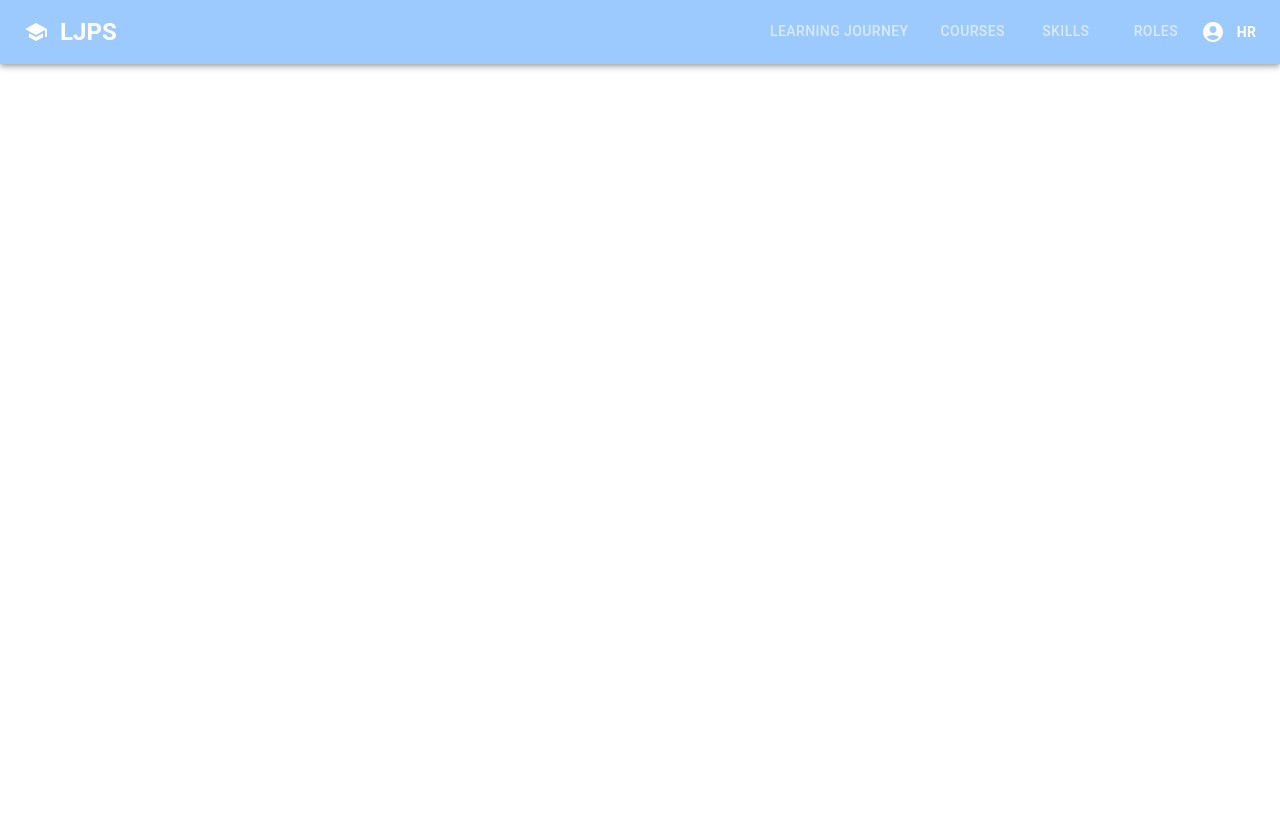
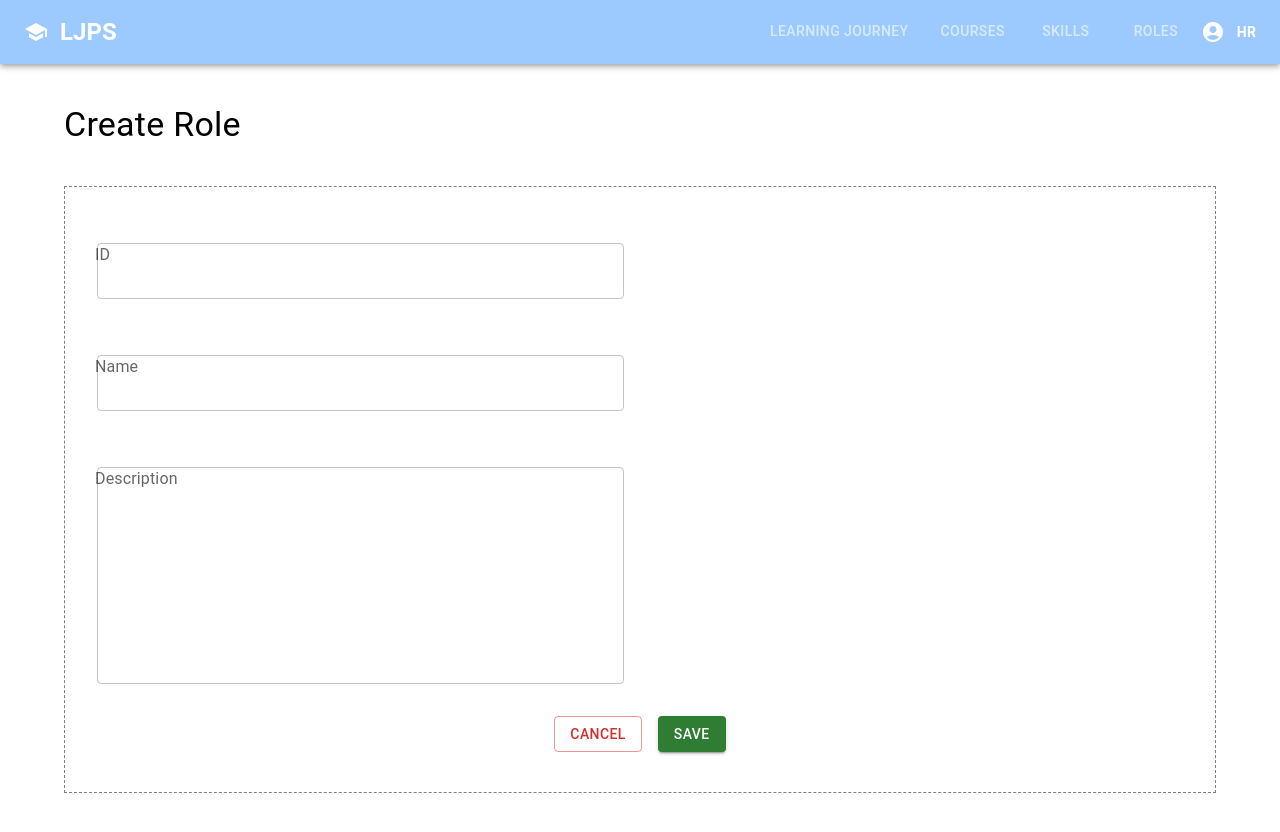
Before and after one commit to huilynt/LJMS, a React (Create React App) app: page /hr/roles/create in a window 1280 px wide. Before the commit the page ends 800 px from the top, so only its background shows below. Built offline with nearby package versions, Linux system fonts and the light colour scheme.

Commit message:
Update for hr delete a role

```diff
--- a/src/App.js
+++ b/src/App.js
@@ -12,6 +12,7 @@ import ViewAllAvailRoles from './pages/ViewAllAvailRoles';
 import RoleSkill from "./pages/RoleSkill";
 import CreateSkill from "./pages/CreateSkill";
 import EditSkills from "./pages/EditSkills";
+import CreateRoleHr from "./pages/CreateRoleHr";
 
 function App() {
 
@@ -22,6 +23,8 @@ function App() {
         <Route exact path="/LearningJourney" element={<LearningJourney/>} />
         <Route exact path="/Courses" element={<Courses/>} />
         <Route exact path="/Roles" element={<Roles/>} />
+        <Route exact path="hr/roles" element={<Roles/>} />
+        <Route exact path="hr/roles/create" element={<CreateRoleHr/>} />
         <Route exact path="/Skills" element={<Skills/>} />
         <Route exact path="hr/skills" element={<Skills/>}/>
         <Route exact path="hr/edit/skills/:skillID" element={<EditSkills/>} />
--- /dev/null
+++ b/src/pages/CreateRoleHr.js
@@ -0,0 +1,127 @@
+import { React, useState} from "react";
+import axios from 'axios';
+import { useNavigate } from 'react-router-dom';
+import Container from '@mui/material/Container';
+import Box from '@mui/material/Box';
+import FormControl from '@mui/material/FormControl';
+import InputLabel from '@mui/material/InputLabel';
+import OutlinedInput from '@mui/material/OutlinedInput';
+import Button from '@mui/material/Button';
+import Stack from '@mui/material/Stack';
+import CreateConfirm from '../components/CreateConfirm'
+import Alert from '@mui/material/Alert';
+
+function CreateRoleHr(){
+    const [jobrole, setJobRole] = useState(
+        {
+            JobRole_ID: "",
+            JobRole_Name: "",
+            JobRole_Desc: ""
+        }
+    );
+    const [createConfirm, setCreateConfirm] = useState(false);
+    const [error, setError] = useState("");
+
+    let navigate = useNavigate();
+
+    const handleChange = (event) => {
+        const value = event.target.value;
+        setJobRole({
+            ...jobrole,
+            [event.target.name]: value
+        });
+    };
+
+    function saveChanges(e) {
+        e.preventDefault();
+
+        if(jobrole.JobRole_ID === "" || jobrole.JobRole_Name === "" || jobrole.JobRole_Desc === ""){
+            setError("All fields must be filled")
+        }
+        else if(jobrole.JobRole_ID.length > 50){
+            setError("Role ID too long")
+        }
+        else if(jobrole.JobRole_Name.length > 50){
+            setError("Role Name too long")
+        }
+        else if(jobrole.JobRole_Desc.length > 255){
+            setError("Role Description too long")
+        }
+        else{
+            axios.post('http://127.0.0.1:50000/jobrole/create',jobrole)
+            .then((response) =>{
+                setCreateConfirm(true);
+            })
+            .catch(error => {
+                console.log(error)
+                setError("The role ID or name entered is already in used. Kindly enter another ID or name.");
+            })
+        }
+    };
+
+
+
+    function cancelChanges(){
+        navigate("/hr/Roles")
+    }
+
+    return (
+        <Container sx={{mt:5}}>
+            <Box sx={{ typography: { xs: 'h6', md:'h4'}}}>Create Role</Box>
+            {error.length > 0 ? <Alert sx={{mb:-3, mt:2}} severity="error">{error}</Alert> : <></>}
+            {/* <form onSubmit={saveChanges} > */}
+                <Box sx={{my:5, py:5, px:2, border:'1px dashed grey'}} component="form">
+                    <Stack direction={{xs:"column", md:"row" }} spacing={5}>
+                        <Stack spacing={2} sx={{width: {xs:"100%",md:"50%"}}}>
+                            <FormControl>
+                                <InputLabel htmlFor="jobrole-id">ID</InputLabel>
+                                <OutlinedInput
+                                id="jobrole-id"
+                                value={jobrole.JobRole_ID}
+                                onChange={handleChange}
+                                name="JobRole_ID"
+                                label="jobrole-id"
+                                sx={{ m: 2, mb:3}}
+                                />
+                            </FormControl>
+
+                            <FormControl>
+                                <InputLabel htmlFor="jobrole-name">Name</InputLabel>
+                                <OutlinedInput
+                                    id="jobrole-name"
+                                    value={jobrole.JobRole_Name}
+                                    onChange={handleChange}
+                                    name="JobRole_Name"
+                                    label="jobrole-name"
+                                    sx={{ m: 2, mb:3}}
+                                />
+                            </FormControl>
+
+                            <FormControl>
+                                <InputLabel htmlFor="jobrole-desc">Description</InputLabel>
+                                <OutlinedInput
+                                    id="jobrole-desc"
+                                    label="jobrole-desc"
+                                    name="JobRole_Desc"
+                                    multiline
+                                    rows={8}
+                                    value={jobrole.JobRole_Desc}
+                                    onChange={handleChange}
+                                    sx={{ m: 2 }}
+                                />
+                            </FormControl>
+                        </Stack>
+                    </Stack>
+                    <Stack direction="row" spacing={2} justifyContent="center" sx={{mt:2}}>
+                        <Button variant="outlined" color="error" onClick={cancelChanges}>Cancel</Button>
+                        <Button variant="contained" color="success" onClick={saveChanges}>Save</Button>
+                    </Stack>
+                    {createConfirm === true ? <CreateConfirm name="JobRoles"/> : <></>}
+            </Box>
+        {/* </form> */}
+
+        </Container>
+    );
+}
+
+export default CreateRoleHr;
--- a/src/pages/Roles.js
+++ b/src/pages/Roles.js
@@ -1,17 +1,21 @@
-import React, { useEffect, useState } from "react";
+import { useEffect, useState, React } from 'react';
 import axios from 'axios';
-import {Link, Container, Box, ListItem} from '@mui/material';
+import { useLocation } from 'react-router-dom';
+import {Grid, Button, Link, Container} from '@mui/material';
+import { useNavigate } from "react-router-dom";
+import { styled } from '@mui/material/styles';
 import Table from '@mui/material/Table';
 import TableBody from '@mui/material/TableBody';
-import TableCell, { tableCellClasses }  from '@mui/material/TableCell';
+import TableCell, { tableCellClasses } from '@mui/material/TableCell';
 import TableContainer from '@mui/material/TableContainer';
 import TableHead from '@mui/material/TableHead';
 import TableRow from '@mui/material/TableRow';
 import Paper from '@mui/material/Paper';
-import { styled } from '@mui/material/styles';
-import ArrowForwardIosIcon from '@mui/icons-material/ArrowForwardIos';
-import List from '@mui/material/List';
-
+import EditIcon from '@mui/icons-material/Edit';
+import DeleteOutlineIcon from '@mui/icons-material/DeleteOutline';
+import IconButton from '@material-ui/core/IconButton';
+import Stack from '@mui/material/Stack';
+import { pink } from '@mui/material/colors';
 
 
 const StyledTableCell = styled(TableCell)(({ theme }) => ({
@@ -29,7 +33,6 @@ const StyledTableCell = styled(TableCell)(({ theme }) => ({
     '&:last-child': {
         borderRight: 0,
     },
-
 }));
 
 const StyledTableRow = styled(TableRow)(({ theme }) => ({
@@ -38,87 +41,73 @@ const StyledTableRow = styled(TableRow)(({ theme }) => ({
     },
 }));
 
+function Roles() {
+    const [jobroles, setJobRoles] = useState([]);
+    let location = useLocation();
+    console.log(location)
+    const navigate = useNavigate();
 
-export default function Roles() {
-
-
-    const [jobroleData, setJobRoleData] = useState([])
-
-    useEffect(()=>{
-        axios.get('http://127.0.0.1:5000/jobrole').then(response => {
-            console.log("SUCCESS", response)
-            // setJobRoleData(response.data.data)
-
-            let jobrole_list = response.data.data
-            for (let i=0; i<jobrole_list.length; i++){
-                let id = jobrole_list[i]['JobRole_ID']
-
-                axios.get('http://127.0.0.1:5000/' + id + '/skills').then(response => {
-                    console.log("SUCCESS", response)
-                    var skill_list = response.data.data
-                    jobrole_list[i]["skills"] = skill_list;
-                    console.log(jobrole_list[i])
-                    setJobRoleData(prevState => [...prevState, jobrole_list[i]])
-
-                }).catch(error => {
-                    console.log(error)
+    useEffect(() => {
+        axios.get(`http://127.0.0.1:5000/jobrole`)
+        .then ((response) => {
+            console.log(response)
+            setJobRoles(response.data.data)
         })
-            }
-        }).catch(error => {
-            console.log(error)
+        .catch(error => {
+            console.log(error.message)
         })
-
-    },[])
-
-    console.log(jobroleData)
+    }, [])
 
     return (
         <Container sx={{mt:5}}>
-        <Box sx={{ typography: { xs: 'h6', md:'h4'},borderBottom: 1}}>View Roles</Box>
+            <Grid container sx={{borderBottom:1, display:'flex', alignItems: 'center', pb:1}}>
+                <Grid item sx={{ typography: { xs: 'h6', md:'h4'}}} xs={8} md={4}>
+                    All Roles
+                </Grid>
+                {location.pathname.toLowerCase() === "/hr/roles" ?
+                <Grid item xs={3} md={2} >
+                <Link href={'/hr/roles/create'} underline="none">
+                    <Button variant="contained" color="success" size="medium">Create</Button>
+                </Link>
+                </Grid>
+                : <></>}
 
+            </Grid>
 
-        <TableContainer sx={{mt:2}} component={Paper}>
+            <TableContainer component={Paper} sx={{marginTop:2, marginBottom:10}}>
                 <Table sx={{minWidth: 200}}>
-                <TableHead stickyHeader>
+                    <TableHead>
                         <TableRow>
-                        <StyledTableCell sx={{ display: { xs: 'none', md: 'table-cell' } }}>ID</StyledTableCell>
-                        <StyledTableCell sx={{borderRight: {xs:0, md:'0.5px solid grey'}}}>Role Name</StyledTableCell>
+                            <StyledTableCell sx={{ display: { xs: 'none', md: 'table-cell' } }}>Role_ID</StyledTableCell>
+                            <StyledTableCell sx={{borderRight: {xs:0, md:'0.5px solid grey'}}}>Name</StyledTableCell>
                             <StyledTableCell sx={{ display: { xs: 'none', md: 'table-cell' } }}>Description</StyledTableCell>
-                        <StyledTableCell>Skills Required</StyledTableCell>
-                        <StyledTableCell>Choose Role</StyledTableCell>
+                            {location.pathname.toLowerCase() === "/hr/roles" ? <StyledTableCell align='center'>Edit Role</StyledTableCell>: <></>}
                         </TableRow>
                     </TableHead>
                     <TableBody>
-                    {jobroleData.map((row,index) => (
-                            <StyledTableRow key={index}>
-                                <StyledTableCell sx={{ display: { xs: 'none', md: 'table-cell' } }}>{row.JobRole_ID}</StyledTableCell>
-                                <StyledTableCell sx={{borderRight: {xs:0, md:'0.5px solid grey'}}}>{row.JobRole_Name}</StyledTableCell>
-                                <StyledTableCell sx={{ display: { xs: 'none', md: 'table-cell' } }}>{row.JobRole_Desc}</StyledTableCell>
-                                <StyledTableCell>
-
-                                    <List>
-                                            {row.skills.map(skill => (
-                                                <ListItem key={index}>{skill.Skill_Name}</ListItem>
+                        {jobroles.map((jobrole) => (
+                            <StyledTableRow key={jobrole.JobRole_ID}>
+                                <StyledTableCell sx={{ display: { xs: 'none', md: 'table-cell' } }}>{jobrole.JobRole_ID}</StyledTableCell>
+                                <StyledTableCell sx={{ borderRight: {xs:0, md:'0.5px solid grey'}} }>{jobrole.JobRole_Name}</StyledTableCell>
+                                <StyledTableCell sx={{ display: { xs: 'none', md: 'table-cell' } }}>{jobrole.JobRole_Desc}</StyledTableCell>
+                                {location.pathname.toLowerCase() === "/hr/roles" ?
+                                    <StyledTableCell align='center'>
+                                        <Stack direction="row" justifyContent='center'>
+                                            <Link href={'/hr/edit/roles/' + jobrole.JobRole_ID} underline="none">
+                                                <IconButton><EditIcon></EditIcon></IconButton>
+                                            </Link>
+                                            <Link underline="none" >
+                                                <IconButton><DeleteOutlineIcon sx={{ color: pink[200] }}></DeleteOutlineIcon></IconButton>
+                                            </Link>
+                                        </Stack>
+                                    </StyledTableCell> : <></>}
+                            </StyledTableRow>
                         ))}
-                                    </List>
-
-                                </StyledTableCell>
-                                <StyledTableCell>
-                                <Link to='/ViewARoleHR' underline="none">
-                                <ArrowForwardIosIcon></ArrowForwardIosIcon>
-                                </Link>
-                                </StyledTableCell>
-                            </StyledTableRow>
-                        ))
-
-                    }
                     </TableBody>
                 </Table>
             </TableContainer>
+        </Container>
+    )
+}
 
-        </Container>
-
-
-    )
-
-}
+export default Roles;
```
Lines whose indentation alone changed are shown as unchanged.
